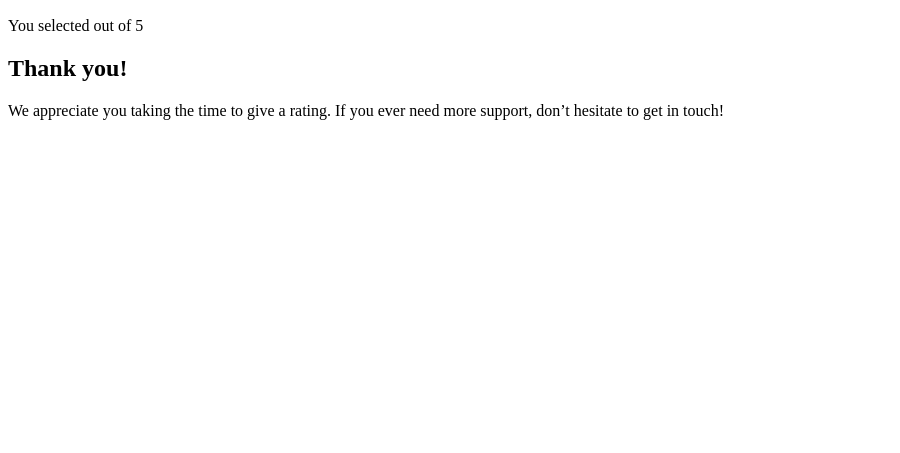
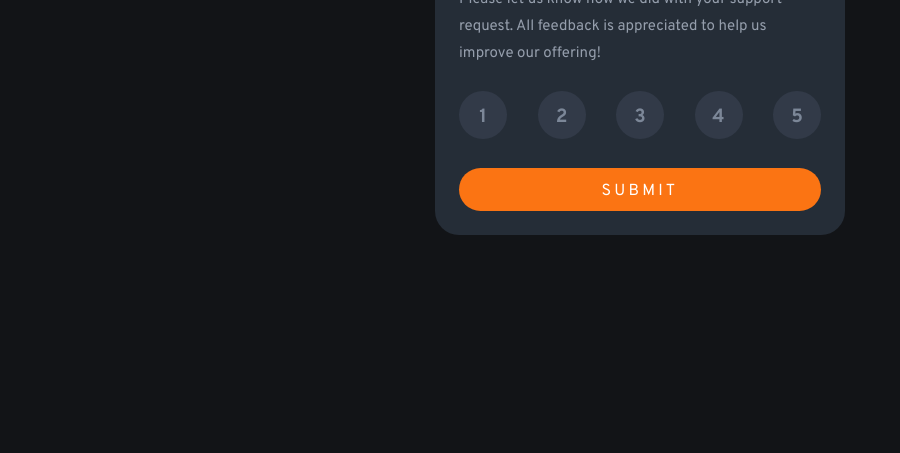
Before and after one commit to sahiba0915/interactiveratingComponentFC, a plain HTML site: page index.html in a window 1280 px wide. Shown: the part 395-848 px from the top of the page, without its empty margins (0-900 px from the left). Before the commit the page ends 800 px from the top, so only its background shows below. Drawn offline with Linux system fonts and the light colour scheme.

Commit message:
style: added styling

```diff
--- a/index.html
+++ b/index.html
@@ -42,7 +42,7 @@
 
   <!-- Thank you state start -->
 
-  <div class="thanks-container">
+  <div class="thanks-container hidden">
     <img src="images/illustration-thank-you.svg" alt="thank-you" class="thanks-img">
     <p class="thanks-header"> You selected
       <!-- Add rating here --> out of 5
--- a/style.css
+++ b/style.css
@@ -0,0 +1,159 @@
+@import url('https://fonts.googleapis.com/css2?family=Overpass:wght@400;700&display=swap');
+
+:root{
+    --orange: hsl(25, 97%, 53%);
+    --white: hsl(0, 0%, 100%);
+    --lightgrey: hsl(217, 12%, 63%);
+    --mediumgrey: hsl(216, 12%, 54%);
+    --darkblue: hsl(213, 19%, 18%);
+    --verydarkblue: hsl(216, 12%, 8%);
+    --lightdarkblue: hsl(218, 18%, 24%);
+}
+
+*{
+    margin: 0;
+    padding: 0;
+    box-sizing: border-box;
+}
+
+body {
+    font-family: 'Overpass', sans-serif;
+    font-size: 15px;
+    background-color: var(--verydarkblue);
+    display: flex;
+    flex-direction: column;
+    justify-content: center;
+    align-items: center;
+    margin: 1.5rem;
+    min-height: 100vh;
+}
+
+ul {
+list-style-type: none;
+}
+
+button{
+    font-family: inherit;
+}
+
+.ratings-container, .thanks-container{
+    max-width: 410px;
+    background-color: var(--darkblue);
+    border-radius: 1.5rem;
+    padding: 1.5rem;
+}
+
+p {
+    line-height: 1.8;
+    color: var(--lightgrey);
+    font-size: 15px;
+}
+
+/* ratings-container */
+
+.hero-img {
+    background-color: var(--lightdarkblue);
+    padding: 1rem;
+    border-radius: 50%;
+}
+
+.header{
+    color: var(--white);
+    margin: 2rem 0 1rem;
+}
+
+.description {
+    margin-bottom: 1.5rem;
+}
+
+.ratings-btn {
+    display: flex;
+    flex-wrap: wrap;
+    align-items: center;
+    justify-content: space-between;
+}
+
+.ratings-btn .btn {
+    width: 3rem;
+    height: 3rem;
+    background-color: var(--lightdarkblue);
+    border: none;
+    border-radius: 50%;
+    padding-top: 0.2rem;
+    color: var(--mediumgrey);
+    font-weight: 700;
+    font-size: 1.2rem;
+    cursor: pointer;
+    transition: 0.3s;
+}
+
+.ratings-btn .btn:hover{
+    background-color: var(--orange);
+    color: var(--white);
+}
+
+.ratings-btn .btn:focus{
+    background-color: var(--mediumgrey);
+    color: var(--white);
+}
+
+.submit-btn {
+    width: 100%;
+    margin-top: 1.8rem;
+    background-color: var(--orange);
+    color: var(--white);
+    padding: 0.8rem 0 0.6rem;
+    border: none;
+    border-radius: 1.8rem;
+    text-transform: uppercase;
+    font-size: 1rem;
+    letter-spacing: 0.2rem;
+    cursor: pointer;
+    transition: 0.3s;
+}
+
+.submit-btn:hover {
+    color: var(--orange);
+    background-color: var(--white);
+}
+
+/* thank-you container */
+
+.thanks-container{
+    display: flex;
+    align-items: center;
+    justify-content: center;
+    flex-direction: column;
+}
+
+.thanks-img{
+   display: block;
+   margin: 0 auto 2rem;
+}
+
+.thanks-header {
+    background-color: var(--lightdarkblue);
+    color: var(--orange);
+    border-radius: 1.5rem;
+    padding: 0.2rem 0.5rem 0;
+    margin-bottom: 2rem;
+    font-size: 1rem;
+}
+
+.greetings {
+    color: var(--white);
+    font-size: 2rem;
+    margin-bottom: 1rem;
+}
+
+.thanks-msg {
+    text-align: center;
+    word-spacing: 2.2px;
+    margin-bottom: 2rem;
+}
+
+/* hidden */
+
+.hidden {
+    display: none;
+}
```
